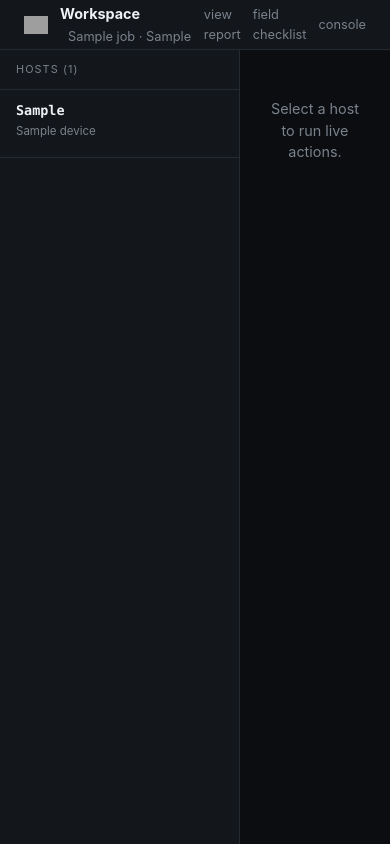
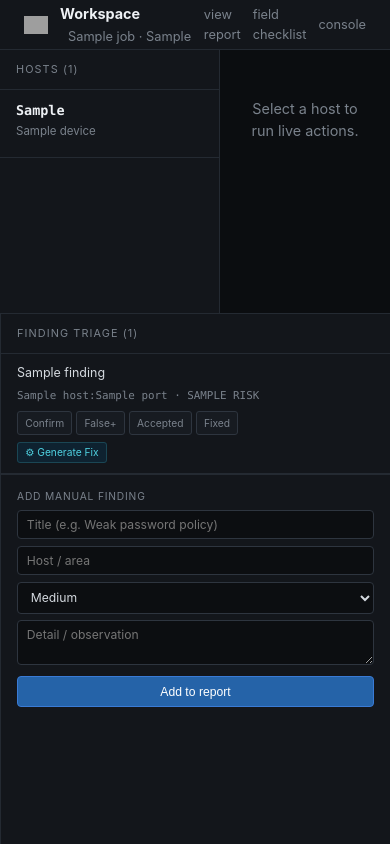
Before and after one commit to j0ons/soun-runner, a Flask app: template app/templates/workspace.html in a window 390 px wide. Run offline with Flask 3, Linux system fonts and the light colour scheme; the template is opened without the code that fills it: most values are stand-ins (such as "Sample title", 1, 10 or a date in 2020); grey boxes are pictures that could not be loaded.

Commit message:
Keep Finding Triage + Generate Fix visible on narrow windows
The triage column (which holds the 'Generate Fix' buttons) was hidden via
display:none below 1100px, so on a split-screen / AnyDesk-sized window the
Deploy-a-Fix entry point disappeared. Stack the triage column below the main
panel at narrow widths instead of hiding it.

Co-Authored-By: Claude Opus 4.8 (1M context) <noreply@anthropic.com>

```diff
--- a/app/templates/workspace.html
+++ b/app/templates/workspace.html
@@ -23,7 +23,12 @@ body { font-family:var(--sans); background:var(--bg); color:var(--txt); min-heig
 .bar a:hover { color:var(--txt); }
 
 .layout { display:grid; grid-template-columns:280px 1fr 320px; height:calc(100vh - 50px); }
-@media (max-width:1100px){ .layout { grid-template-columns:240px 1fr; } .triage-col { display:none; } }
+/* Narrow window (e.g. AnyDesk / split-screen): keep the triage column with the
+   'Generate Fix' buttons visible by stacking it below instead of hiding it. */
+@media (max-width:1100px){
+  .layout { grid-template-columns:220px 1fr; grid-auto-rows:minmax(0,auto); height:auto; min-height:calc(100vh - 50px); }
+  .triage-col { grid-column:1 / -1; border-left:none; border-top:1px solid var(--line); }
+}
 
 .col { overflow-y:auto; }
 .col-hosts { border-right:1px solid var(--line); background:var(--panel); }
```
